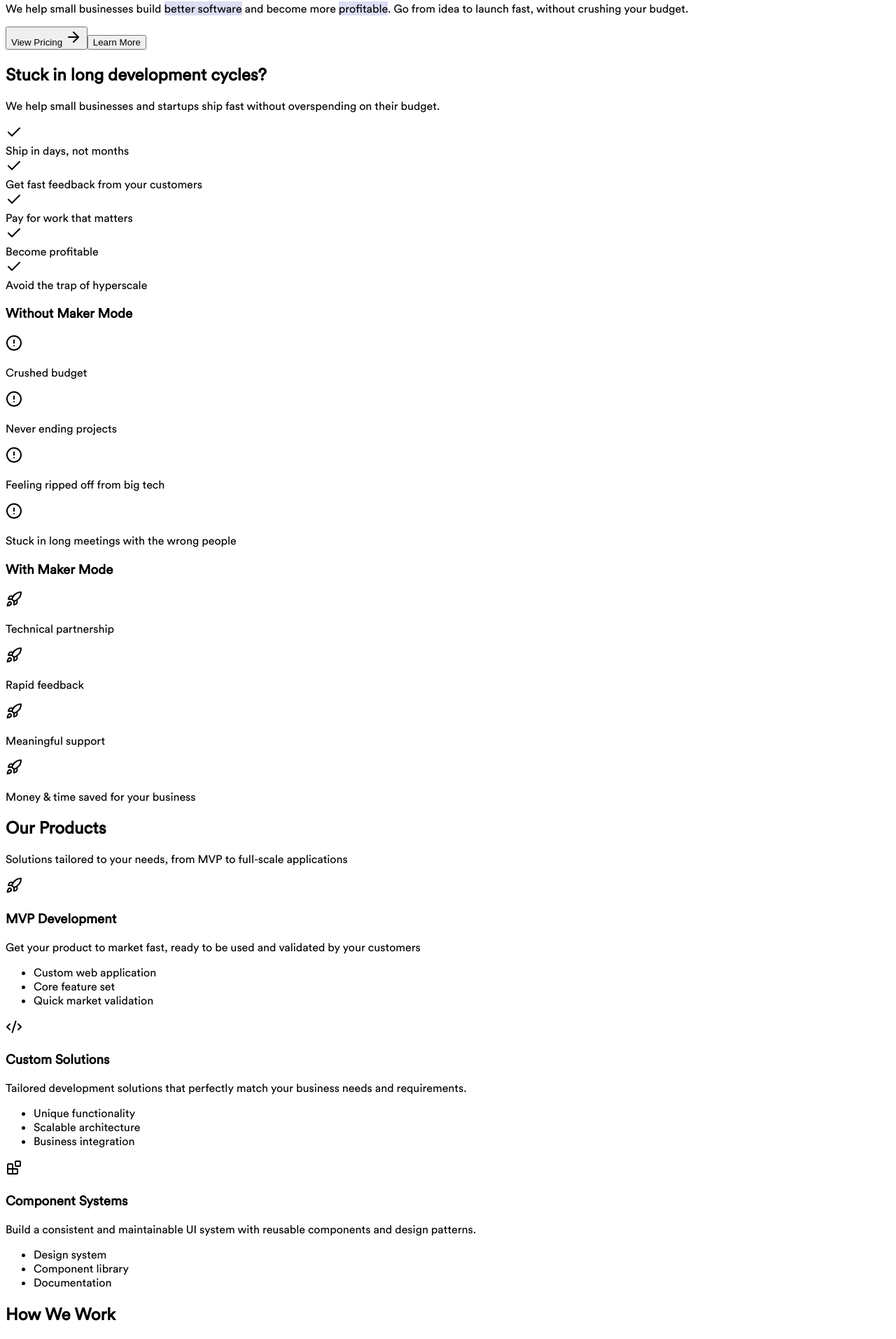
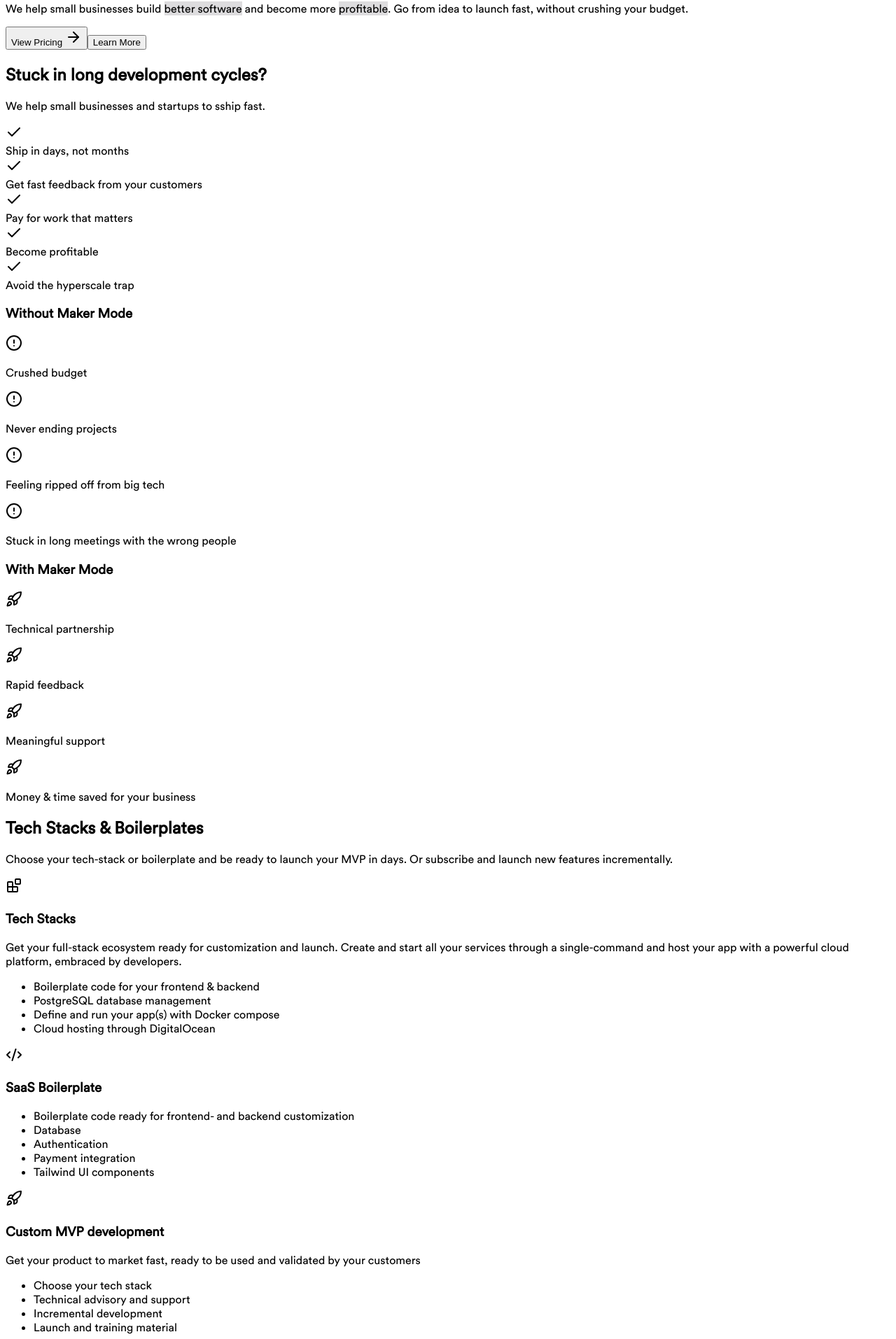
Before and after one commit to nimblegeek/MakerModeLanding, a React (Vite) app in the folder client/: page / in a window 1280 px wide. Shown: the part 151-2064 px from the top of the page at 70% size. Built offline with nearby package versions, Linux system fonts and the light colour scheme.

Commit message:
products udpate

```diff
--- a/client/src/components/Hero.tsx
+++ b/client/src/components/Hero.tsx
@@ -18,8 +18,8 @@
           <p className="text-lg md:text-lg text-muted-foreground max-w-xl mx-auto">
             We help small businesses build{" "}
             <motion.span
-              initial={{ backgroundColor: "transparent" }}
-              animate={{ backgroundColor: "rgba(87, 91, 199, 0.2)" }}
+              initial={{ backgroundColor: "tranparent" }}
+              animate={{ backgroundColor: "rgba(87, 80, 90, 0.2)" }}
               transition={{ delay: 0.5, duration: 0.8 }}
               className="px-1 rounded"
             >
@@ -28,7 +28,7 @@
             and become more{" "}
             <motion.span
               initial={{ backgroundColor: "transparent" }}
-              animate={{ backgroundColor: "rgba(87, 91, 199, 0.2)" }}
+              animate={{ backgroundColor: "rgba(87, 80, 90, 0.2)" }}
               transition={{ delay: 0.8, duration: 0.8 }}
               className="px-1 rounded"
             >
--- a/client/src/components/Problem.tsx
+++ b/client/src/components/Problem.tsx
@@ -7,7 +7,7 @@
   "Get fast feedback from your customers",
   "Pay for work that matters",
   "Become profitable",
-  "Avoid the trap of hyperscale",
+  "Avoid the hyperscale trap",
 ];
 
 export default function Problem() {
@@ -25,8 +25,7 @@
             Stuck in long development cycles?
           </h2>
           <p className="mt-4 text-lg text-muted-foreground max-w-2xl mx-auto">
-            We help small businesses and startups ship fast without overspending
-            on their budget.
+            We help small businesses and startups to sship fast.
           </p>
         </motion.div>
 
@@ -60,9 +59,10 @@
             className="grid gap-6"
           >
             <Card className="p-8">
-              <h3 className="text-3xl font-semibold mb-4">Without Maker Mode</h3>
+              <h3 className="text-3xl font-semibold mb-4">
+                Without Maker Mode
+              </h3>
               <div className="space-y-3 text-muted-foreground">
-
                 <div className="flex items-center gap-2">
                   <AlertCircle className="w-5 h-5 flex-shrink-0" />
                   <p className="leading-relaxed">Crushed budget</p>
@@ -73,11 +73,15 @@
                 </div>
                 <div className="flex items-center gap-2">
                   <AlertCircle className="w-5 h-5 flex-shrink-0" />
-                  <p className="leading-relaxed">Feeling ripped off from big tech</p>
+                  <p className="leading-relaxed">
+                    Feeling ripped off from big tech
+                  </p>
                 </div>
                 <div className="flex items-center gap-2">
                   <AlertCircle className="w-5 h-5 flex-shrink-0" />
-                  <p className="leading-relaxed">Stuck in long meetings with the wrong people</p>
+                  <p className="leading-relaxed">
+                    Stuck in long meetings with the wrong people
+                  </p>
                 </div>
               </div>
             </Card>
@@ -99,7 +103,9 @@
                 </div>
                 <div className="flex items-center gap-2">
                   <Rocket className="w-5 h-5 flex-shrink-0" />
-                  <p className="leading-relaxed">Money & time saved for your business</p>
+                  <p className="leading-relaxed">
+                    Money & time saved for your business
+                  </p>
                 </div>
               </div>
             </Card>
--- a/client/src/components/Products.tsx
+++ b/client/src/components/Products.tsx
@@ -4,23 +4,42 @@
 
 const products = [
   {
-    title: "MVP Development",
-    description: "Get your product to market fast, ready to be used and validated by your customers",
-    icon: Rocket,
-    features: ["Custom web application", "Core feature set", "Quick market validation"]
+    title: "Tech Stacks",
+    description:
+      "Get your full-stack ecosystem ready for customization and launch. Create and start all your services through a single-command and host your app with a powerful cloud platform, embraced by developers.",
+    icon: Blocks,
+    features: [
+      "Boilerplate code for your frontend & backend",
+      "PostgreSQL database management",
+      "Define and run your app(s) with Docker compose",
+      "Cloud hosting through DigitalOcean",
+    ],
+  },
+
+  {
+    title: "SaaS Boilerplate",
+    description: "",
+    icon: Code2,
+    features: [
+      "Boilerplate code ready for frontend- and backend customization",
+      "Database",
+      "Authentication",
+      "Payment integration",
+      "Tailwind UI components",
+    ],
   },
   {
-    title: "Custom Solutions",
-    description: "Tailored development solutions that perfectly match your business needs and requirements.",
-    icon: Code2,
-    features: ["Unique functionality", "Scalable architecture", "Business integration"]
+    title: "Custom MVP development",
+    description:
+      "Get your product to market fast, ready to be used and validated by your customers",
+    icon: Rocket,
+    features: [
+      "Choose your tech stack",
+      "Technical advisory and support",
+      "Incremental development",
+      "Launch and training material",
+    ],
   },
-  {
-    title: "Component Systems",
-    description: "Build a consistent and maintainable UI system with reusable components and design patterns.",
-    icon: Blocks,
-    features: ["Design system", "Component library", "Documentation"]
-  }
 ];
 
 export default function Products() {
@@ -34,9 +53,12 @@
           transition={{ duration: 0.5 }}
           className="text-center mb-12"
         >
-          <h2 className="text-5xl md:text-6xl font-bold">Our Products</h2>
+          <h2 className="text-5xl md:text-6xl font-bold">
+            Tech Stacks & Boilerplates
+          </h2>
           <p className="mt-4 text-lg text-muted-foreground max-w-2xl mx-auto">
-            Solutions tailored to your needs, from MVP to full-scale applications
+            Choose your tech-stack or boilerplate and be ready to launch your
+            MVP in days. Or subscribe and launch new features incrementally.
           </p>
         </motion.div>
 
@@ -54,13 +76,20 @@
                   <div className="h-12 w-12 rounded-lg bg-primary/10 flex items-center justify-center mb-4">
                     <product.icon className="h-6 w-6 text-primary" />
                   </div>
-                  <h3 className="text-xl font-semibold mb-2">{product.title}</h3>
-                  <p className="text-muted-foreground mb-4">{product.description}</p>
+                  <h3 className="text-xl font-semibold mb-2">
+                    {product.title}
+                  </h3>
+                  <p className="text-muted-foreground mb-4">
+                    {product.description}
+                  </p>
                 </div>
                 <div className="mt-auto">
                   <ul className="space-y-2">
                     {product.features.map((feature) => (
-                      <li key={feature} className="flex items-center gap-2 text-sm text-muted-foreground">
+                      <li
+                        key={feature}
+                        className="flex items-center gap-2 text-sm text-muted-foreground"
+                      >
                         <div className="h-1.5 w-1.5 rounded-full bg-primary" />
                         {feature}
                       </li>
```
